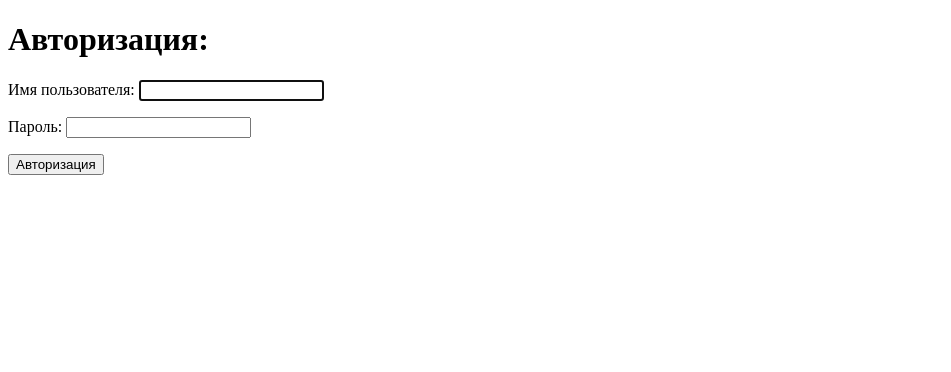
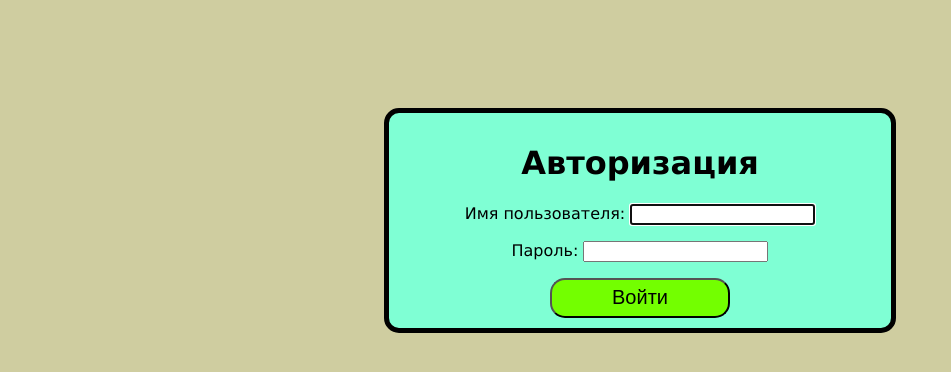
Before and after one commit to Pavel5523/Graduate-degree, a Django app: page /come/ in a window 1280 px wide. Shown: the top 372 px of the page, without its empty margins (0-951 px from the left). Run offline with Django 4.2, Linux system fonts and the light colour scheme.

Commit message:
work 06/2.09

```diff
--- a/myDiplom/diplom/flashcards/static/css/style.css
+++ b/myDiplom/diplom/flashcards/static/css/style.css
@@ -11,16 +11,19 @@ body{
     padding: 20px;
     list-style: none;
 }
-li{
+.menu li{
     background-color: aquamarine;
     border: solid 1px;
     border-radius: 5px;
     font-size: 18px;
     padding: 10px;
 }
+.menu a{
+    text-decoration: none;
+    color: black;
+}
 .createFlashcard{
     position: absolute;
-    /* left: 50%; */
     text-align: center;
     border: solid 5px;
     background-color: aquamarine;
@@ -28,9 +31,48 @@ li{
 }
 .butCreate{
     background-color: brown;
-    /* border: solid 5px; */
     border-radius: 5px;
 }
-/* .butCreateContainer{
-    background-color: black;
-} */
+.containerLogin{
+    position: absolute;
+    border: solid 5px;
+    background-color:aquamarine;
+    padding: 10px;
+    left: 30%;
+    right: 30%;
+    text-align: center;
+    margin-top: 100px;
+    border-radius: 15px;
+}
+.containerLogin button{
+    background-color: rgb(115, 255, 0);
+    width: 180px;
+    height: 40px;
+    font-size: 20px;
+    border-radius: 15px;
+}
+h1{
+    text-align: center;
+}
+button{
+    background-color: blueviolet;
+    left: 30%;
+    width: 200px;
+    height: 50px;
+    font-size: medium;
+    border-radius: 10px;
+}
+li{
+    list-style-type: none;
+}
+.homeMenu a{
+    text-decoration: none;
+    background-color: rgb(135, 241, 183);
+}
+h3{
+    background-color: aquamarine;
+    margin-top: 0;
+}
+.homeMenu li a{
+    background-color: chocolate;
+}
--- a/myDiplom/diplom/flashcards/templates/flashcards/come.html
+++ b/myDiplom/diplom/flashcards/templates/flashcards/come.html
@@ -1,16 +1,20 @@
 <!DOCTYPE html>
+{%load static%}
 <html lang="en">
 <head>
     <meta charset="UTF-8">
     <title>Title</title>
+    <link rel="stylesheet" href="{%static 'css/style.css'%}">
 </head>
 <body>
-<h1>Авторизация:</h1>
+    <div class="containerLogin">
+<h1>Авторизация</h1>
 <h4>{{error}}</h4>
-<form method="post">
+    <form method="post">
     {% csrf_token %}
     {{ form.as_p }}
-    <button>Авторизация</button>
-</form>
+    <div class="butLogin"><button>Войти</button></div>
+    </form>
+</div>
 </body>
 </html>
--- a/myDiplom/diplom/flashcards/templates/flashcards/signupuser.html
+++ b/myDiplom/diplom/flashcards/templates/flashcards/signupuser.html
@@ -1,11 +1,13 @@
 <!DOCTYPE html>
+{%load static%}
 <html lang="en">
 <head>
     <meta charset="UTF-8">
     <title>Title</title>
+    <link rel="stylesheet" href="{%static 'css/style.css'%}">
 </head>
 <body>
-<h1>Sign up</h1>
+<h1>Регистрация</h1>
 <h4>{{error}}</h4>
 <form action="" method="post" class="register">
     {%csrf_token%}
--- a/myDiplom/diplom/flashcards/templates/flashcards/start.html
+++ b/myDiplom/diplom/flashcards/templates/flashcards/start.html
@@ -7,7 +7,6 @@
     <title>Title</title>
 </head>
 <body>
-<h1>Пользователь: {{ user.username }}</h1>
 <div class="container">
     <ul class="menu">
         <li><div><a href="{%url 'signupuser'%}">Зарегестрироваться</a></div></li>
```
Also changed, not shown: myDiplom/diplom/flashcards/templates/flashcards/home.html (+7 -5 lines), myDiplom/diplom/db.sqlite3.
